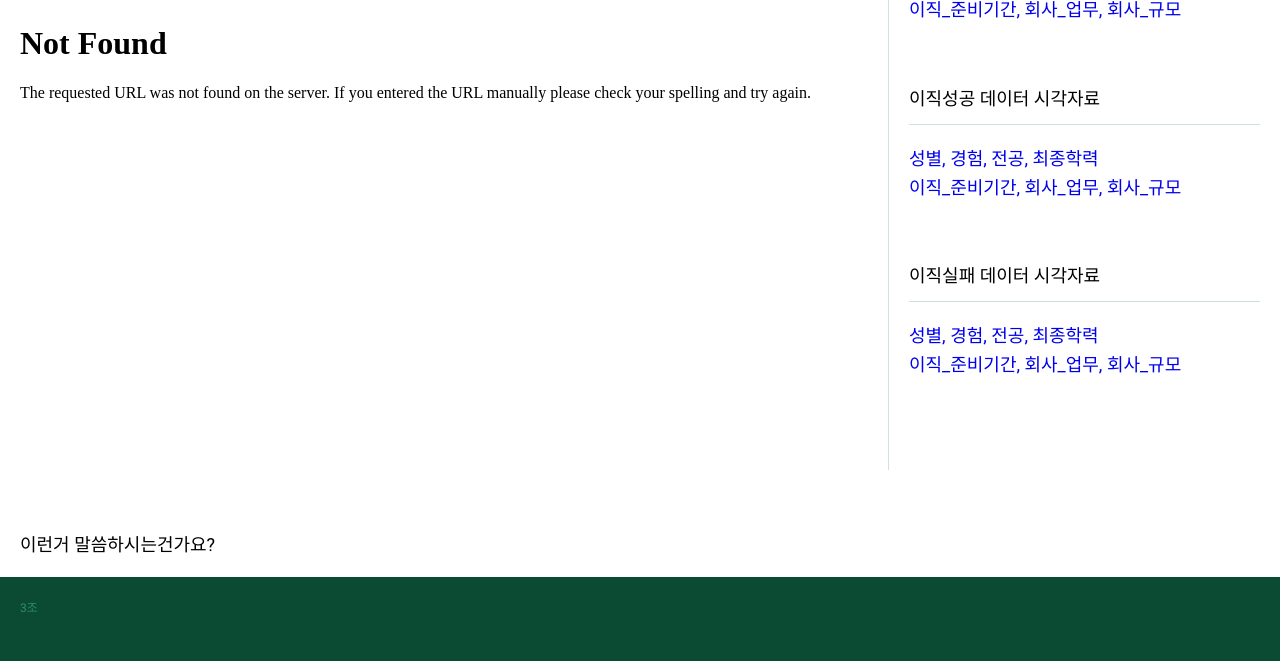
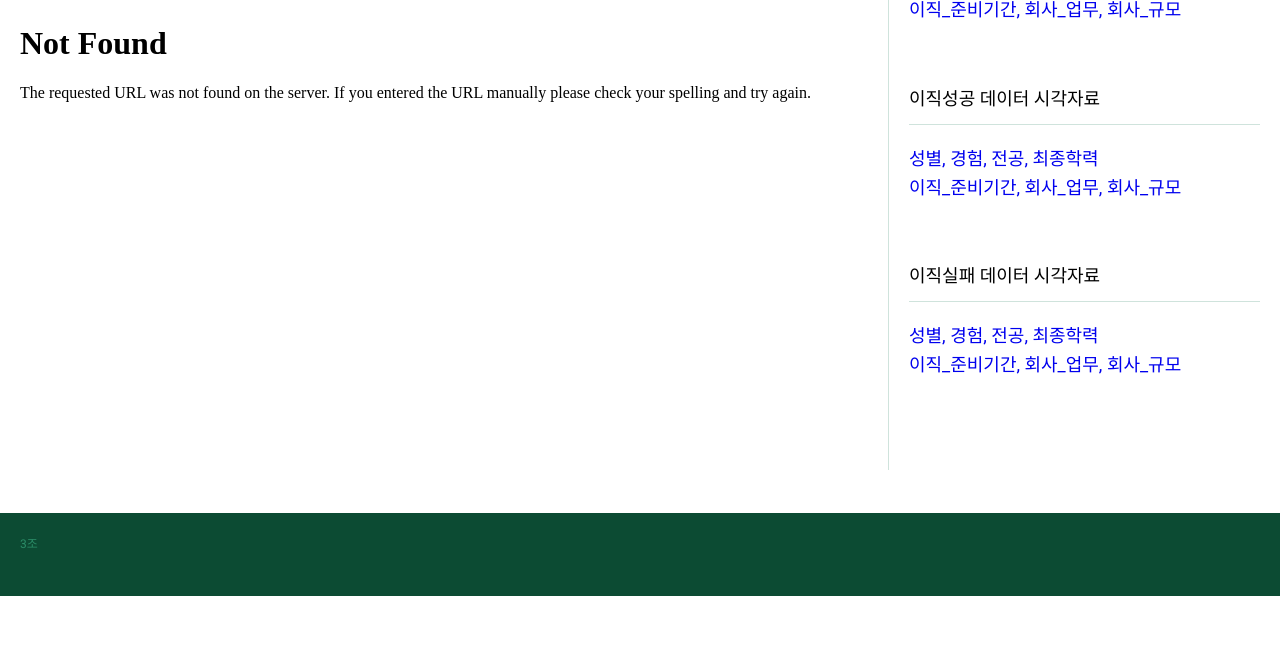
Before and after one commit to dch9610/Mini_Project2, a Flask app: page / in a window 1280 px wide. Shown: the part 566-1227 px from the top of the page. After the commit the page ends 1162 px from the top, so only its background shows below. Run offline with Flask 2, Linux system fonts and the light colour scheme.

Commit message:
index_ main

```diff
--- a/Web/templates/public/main.html
+++ b/Web/templates/public/main.html
@@ -4,7 +4,6 @@
     <div class="mailing-layout">
       <iframe name="img" src="static/images/0_gender.png" scrolling="no" frameborder="0" width="900" height="500" marginwidth = 0 marginheight = 0>
       </iframe>
-      <p>이런거 말씀하시는건가요?</p>
     </div>
 
 
@@ -23,8 +22,8 @@
             <a href="static/images/all_exp.png" target="img">경험,</a>
             <a href="static/images/all_major.png" target="img">전공,</a>
             <a href="static/images/all_edu_lev.png" target="img">최종학력</a> <br>
-            <a href="static/images/all_last.png" target="img">이직_준비기간,</a> <t>
-            <a href="static/images/all_come_type.png" target="img">회사_업무,</a>
+            <a href="static/images/all_last.png" target="img">이직_준비기간,</a>
+            <a href="static/images/all_comp_type.png" target="img">회사_업무,</a>
             <a href="static/images/all_comp_size.png" target="img">회사_규모</a>
 
         </div>
```
